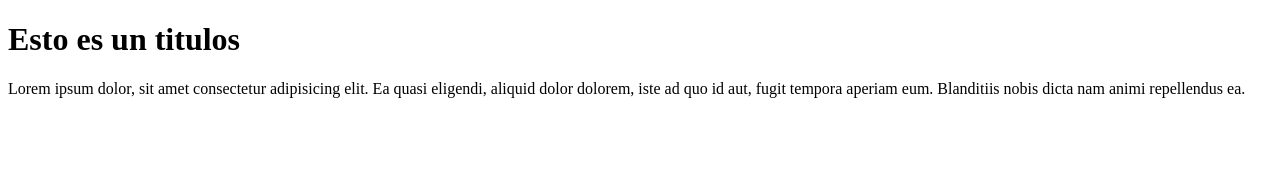
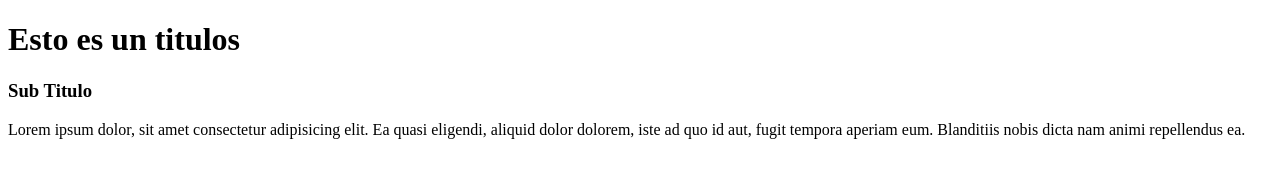
Before and after one commit to Vicent92/cualquiera, a plain HTML site: page index.html in a window 1280 px wide. Drawn offline with Linux system fonts and the light colour scheme.

Commit message:
modifique titulos

```diff
--- a/index.html
+++ b/index.html
@@ -9,6 +9,8 @@
 <body>
     <h1>Esto es un titulos</h1>
 
+    <h3>Sub Titulo</h3>
+
     <p>Lorem ipsum dolor, sit amet consectetur adipisicing elit.
         Ea quasi eligendi, aliquid dolor dolorem, iste ad quo id aut,
         fugit tempora aperiam eum. Blanditiis nobis dicta nam animi
```
